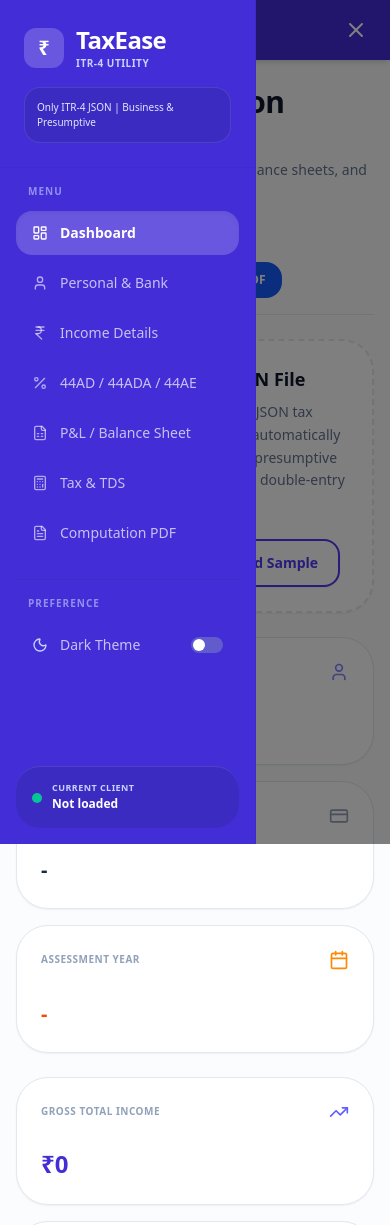
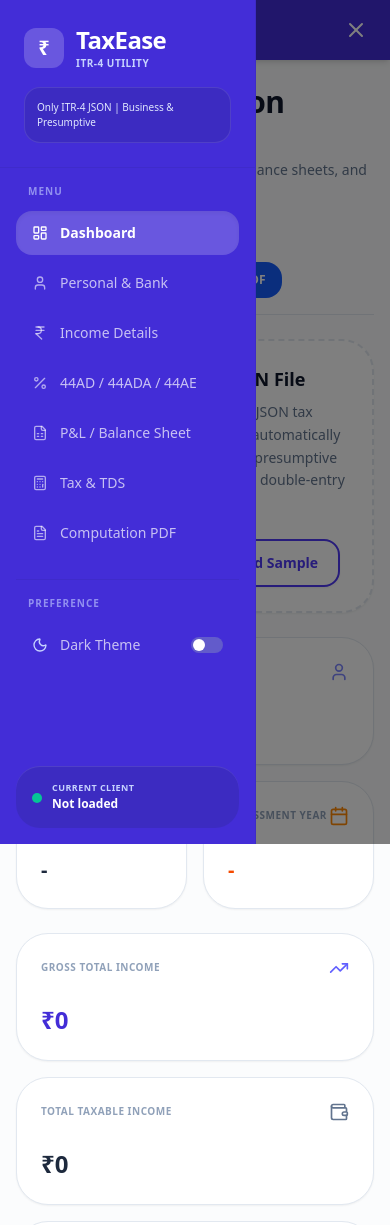
Before and after one commit to raevi-yadav/ITR-Computation-Portal2, a React (Vite) app: page / in a window 390 px wide. Shown: the top 1225 px of the page. Built offline with nearby package versions, Linux system fonts and the light colour scheme.

Commit message:
style: update dashboard summary grid layout
Adjust the grid columns to a 2x4 layout to improve responsiveness and visual balance for key metadata cards on the dashboard.

```diff
--- a/src/components/DashboardView.tsx
+++ b/src/components/DashboardView.tsx
@@ -163,9 +163,9 @@ export default function DashboardView({
       </motion.div>
 
       {/* Grid of Key Metadata cards (Row 1) */}
-      <div id="summary-grid-row-1" className="grid grid-cols-1 sm:grid-cols-2 lg:grid-cols-3 gap-4">
-        {/* Client Name */}
-        <div className="p-6 bg-white dark:bg-slate-900 rounded-[32px] border border-slate-200 dark:border-slate-800 shadow-xs flex flex-col justify-between h-32 hover:shadow-md transition-shadow">
+      <div id="summary-grid-row-1" className="grid grid-cols-2 lg:grid-cols-4 gap-4">
+      {/* Client Name - Takes 100% (2/2) on mobile, 50% (2/4) on desktop */}
+      <div className="col-span-2 lg:col-span-2 p-6 bg-white dark:bg-slate-900 rounded-[32px] border border-slate-200 dark:border-slate-800 shadow-xs flex flex-col justify-between h-32 hover:shadow-md transition-shadow">
         <div className="flex items-center justify-between">
           <span className="text-[10px] font-bold text-slate-400 dark:text-slate-500 uppercase tracking-wider">
             CLIENT NAME
@@ -177,8 +177,8 @@ export default function DashboardView({
         </h3>
       </div>
 
-        {/* PAN */}
-        <div className="p-6 bg-white dark:bg-slate-900 rounded-[32px] border border-slate-200 dark:border-slate-800 shadow-xs flex flex-col justify-between h-32 hover:shadow-md transition-shadow">
+      {/* PAN - Takes 50% (1/2) on mobile, 25% (1/4) on desktop */}
+      <div className="col-span-1 lg:col-span-1 p-6 bg-white dark:bg-slate-900 rounded-[32px] border border-slate-200 dark:border-slate-800 shadow-xs flex flex-col justify-between h-32 hover:shadow-md transition-shadow">
         <div className="flex items-center justify-between">
           <span className="text-[10px] font-bold text-slate-400 dark:text-slate-500 uppercase tracking-wider">
             PAN CARD
@@ -190,8 +190,8 @@ export default function DashboardView({
         </h3>
       </div>
 
-        {/* Assessment Year */}
-        <div className="p-6 bg-white dark:bg-slate-900 rounded-[32px] border border-slate-200 dark:border-slate-800 shadow-xs flex flex-col justify-between h-32 hover:shadow-md transition-shadow">
+      {/* Assessment Year - Takes 50% (1/2) on mobile, 25% (1/4) on desktop */}
+      <div className="col-span-1 lg:col-span-1 p-6 bg-white dark:bg-slate-900 rounded-[32px] border border-slate-200 dark:border-slate-800 shadow-xs flex flex-col justify-between h-32 hover:shadow-md transition-shadow">
         <div className="flex items-center justify-between">
           <span className="text-[10px] font-bold text-slate-400 dark:text-slate-500 uppercase tracking-wider">
             ASSESSMENT YEAR
@@ -202,7 +202,6 @@ export default function DashboardView({
           {data.personal.assessmentYear || '-'}
         </h3>
       </div>
-
     </div>
 
       {/* Grid of Key financial calculations (Row 2) */}
```
Lines whose indentation alone changed are shown as unchanged.
